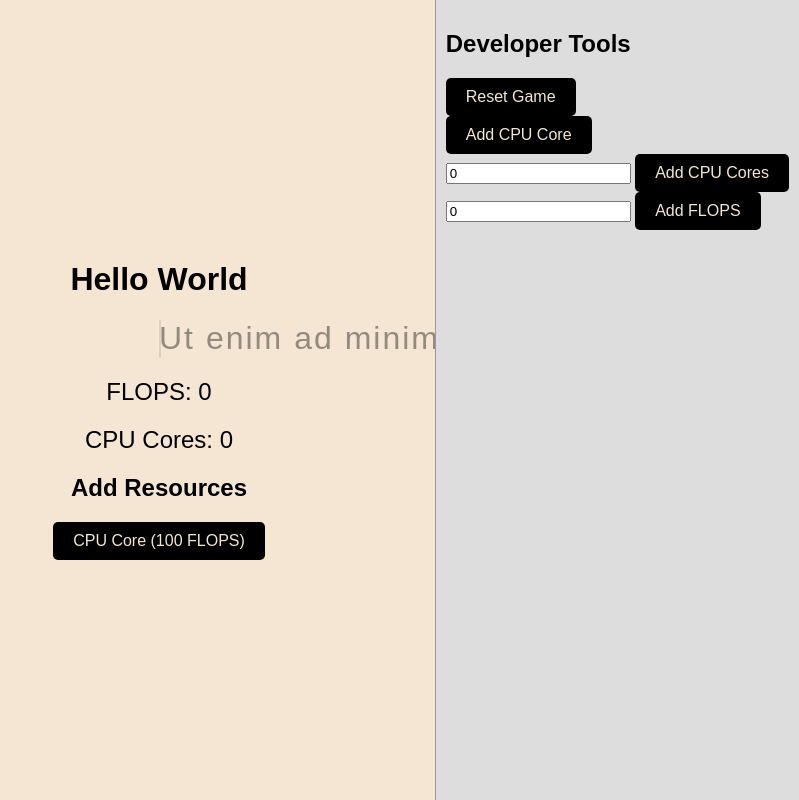
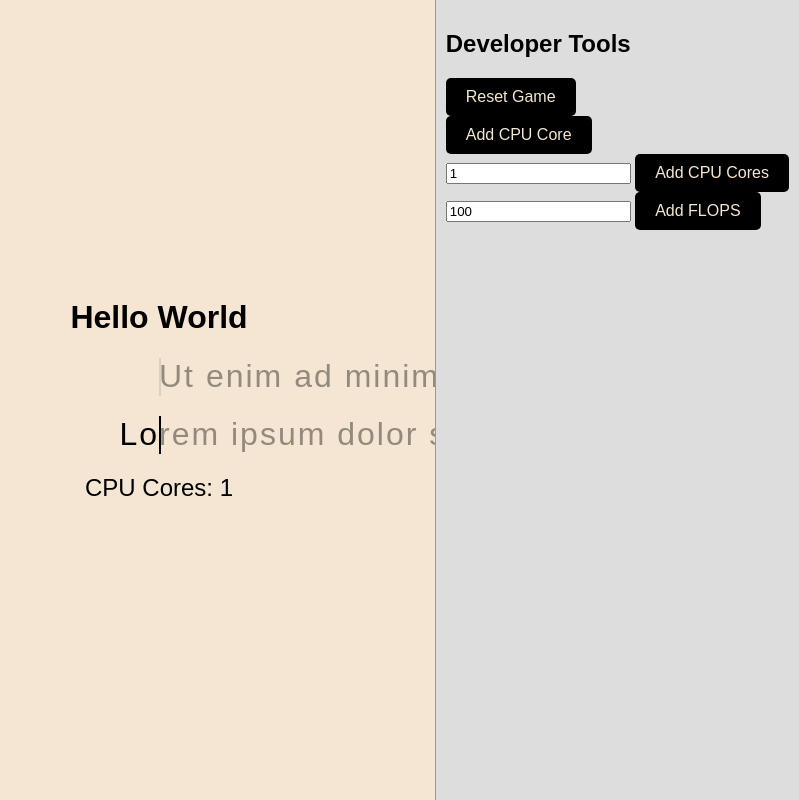
Before and after one commit to ada-game/ada-game.github.io, a plain HTML site: page index.html in a window 1280 px wide. Both pictures are taken after a click on the button "Add CPU Cores". Shown: the whole page, without its empty margins (481-1280 px from the left). Drawn offline with Linux system fonts and the light colour scheme.

Commit message:
Add fade tweening

```diff
--- a/index.html
+++ b/index.html
@@ -9,21 +9,28 @@
 <body>
     <div id="game-container">
         <h1>Hello World</h1>
-        <div id="player-typing-area" class="typing-area">
+        <div id="player-typing-area" class="typing-area fade-element">
             <div class="typed-text"></div>
             <div class="cursor"></div>
             <div class="untyped-text"></div>
         </div>
-        <div id="cpu-typing-area" class="typing-area">
+        <div id="cpu-typing-area" class="typing-area fade-element">
             <div class="typed-text"></div>
             <div class="cursor"></div>
             <div class="untyped-text"></div>
         </div>
-        <div id="flops">FLOPS: 0</div>
-        <div id="cpu-cores">CPU Cores: 0</div>
-        <div id="shop">
+        <div id="gpu-typing-area" class="typing-area fade-element">
+            <div class="typed-text"></div>
+            <div class="cursor"></div>
+            <div class="untyped-text"></div>
+        </div>
+        <div id="flops" class="fade-element">FLOPS: 0</div>
+        <div id="cpu-cores" class="fade-element">CPU Cores: 0</div>
+        <div id="gpu-cores" class="fade-element">GPU Cores: 0</div>
+        <div id="shop" class="fade-element">
             <h2>Add Resources</h2>
             <button id="buy-cpu-core" class="modern-button">CPU Core (100 FLOPS)</button>
+            <button id="buy-gpu-core" class="modern-button fade-element">GPU Core (1000 FLOPS)</button>
         </div>
     </div>
 
@@ -34,11 +41,11 @@
         </div>
         <div><button id="add-one-cpu" class="modern-button">Add CPU Core</button></div>
         <div id="cpu-core-dev">
-            <input type="number" id="add-cpu-input" min="0" value="0">
+            <input type="number" id="add-cpu-input" min="0" value="1">
             <button id="add-cpu" class="modern-button">Add CPU Cores</button>
         </div>
         <div id="flops-input-dev">
-            <input type="number" id="add-flops-input" min="0" value="0">
+            <input type="number" id="add-flops-input" min="0" value="100">
             <button id="add-flops" class="modern-button">Add FLOPS</button>
         </div>
     </div>
--- a/src/game.js
+++ b/src/game.js
@@ -1,12 +1,11 @@
 
 import { gameState } from './state.js';
 import { cpuUpdateSpeed } from './constants.js';
+import { toggleFade } from './ui.js';
 
 export function initGame() {
-    gameState.updateFlops();
-    gameState.updateCpuCores();
-    gameState.playerTypingEntity.reset();
-    gameState.cpuTypingEntity.reset();
+    toggleFade('player-typing-area');
+    gameState.reset();
 }
 
 export function handleKeypress(event) {
--- a/src/main.js
+++ b/src/main.js
@@ -1,19 +1,8 @@
 import { initGame, handleKeypress, buyCore, cpuAutoType, resetGame, addArbitraryFlops, addArbitraryCPUCores } from './game.js';
-import { devMode, cpuUpdateSpeed } from './constants.js';
+import { cpuUpdateSpeed } from './constants.js';
 import { saveGame, loadGame } from './storage.js';
 
-const resetButton = document.getElementById('reset-button');
-const buyCpuCoreButton = document.getElementById('buy-cpu-core');
-
-// Dev mode elements
-const devSidebar = document.getElementById('dev-sidebar');
-const addOneCPUCoreButton = document.getElementById('add-one-cpu');
-const addCpuCoreButton = document.getElementById('add-cpu');
-const addCpuCoreField = document.getElementById('add-cpu-input');
-const addFlopsButton = document.getElementById('add-flops');
-const addFlopsField = document.getElementById('add-flops-input');
-
-devSidebar.style.display = devMode ? 'block' : 'none';
+import { resetButton, buyCpuCoreButton, addOneCPUCoreButton, addCpuCoreButton, addCpuCoreField, addFlopsButton, addFlopsField } from './ui.js';
 
 // Initial setup
 initGame();
@@ -27,13 +16,12 @@ buyCpuCoreButton.addEventListener('click', buyCore);
 resetButton.addEventListener('click', resetGame);
 addOneCPUCoreButton.addEventListener('click', () => addArbitraryCPUCores(1));
 addCpuCoreButton.addEventListener('click', () => {
-    let amount = parseInt(addCpuCoreField.value);
-    if (isNaN(amount)) {
-        amount = 0;
+        let amount = parseInt(addCpuCoreField.value);
+        if (isNaN(amount)) {
+            amount = 0;
+        }
+        addArbitraryCPUCores(amount);
     }
-    addArbitraryCPUCores(amount);
-}
-
 );
 addFlopsButton.addEventListener('click', () => {
     let amount = parseInt(addFlopsField.value);
--- a/src/state.js
+++ b/src/state.js
@@ -1,17 +1,16 @@
 import { playerOriginalText, cpuOriginalText } from './constants.js';
 import { TypingEntity } from './typing.js';
+import { resetVisibility, updateVisibility } from './ui.js';
 
 class GameState {
     constructor(playerTypingEntity,
                 cpuTypingEntity,
-                cpuTypingArea,
                 flopsDisplay,
                 cpuCoresDisplay,
                 flops=0,
                 cpuCores=0) {
         this.playerTypingEntity = playerTypingEntity;
         this.cpuTypingEntity = cpuTypingEntity;
-        this.cpuTypingArea = cpuTypingArea;
         this.flopsDisplay = flopsDisplay;
         this.cpuCoresDisplay = cpuCoresDisplay;
         this.flops = flops;
@@ -21,16 +20,13 @@ class GameState {
     updateFlops(amount=0) {
         this.flops += amount;
         this.flopsDisplay.textContent = `FLOPS: ${Math.floor(this.flops)}`;
+        updateVisibility(this);
     }
 
     updateCpuCores(amount=0) {
         this.cpuCores += amount;
         this.cpuCoresDisplay.textContent = `CPU Cores: ${this.cpuCores}`;
-        if (this.cpuCores > 0) {
-            this.cpuTypingArea.style.display = 'block';
-        } else {
-            this.cpuTypingArea.style.display = 'none';
-        }
+        updateVisibility(this);
     }
 
     buyCore(debug=false) {
@@ -50,6 +46,7 @@ class GameState {
         this.updateCpuCores();
         this.playerTypingEntity.reset();
         this.cpuTypingEntity.reset();
+        resetVisibility();
     }
 }
 
@@ -64,12 +61,9 @@ let cpuTypingEntity = new TypingEntity(cpuOriginalText, cpuTypedText, cpuUntyped
 let flopsDisplay = document.getElementById('flops');
 let cpuCoresDisplay = document.getElementById('cpu-cores');
 
-const cpuTypingArea = document.getElementById('cpu-typing-area');
-
 export let gameState = new GameState(
     playerTypingEntity,
     cpuTypingEntity,
-    cpuTypingArea,
     flopsDisplay,
     cpuCoresDisplay
 );
--- /dev/null
+++ b/src/ui.js
@@ -0,0 +1,65 @@
+import { devMode } from "./constants.js";
+
+export const resetButton = document.getElementById('reset-button');
+export const buyCpuCoreButton = document.getElementById('buy-cpu-core');
+const shopArea = document.getElementById('shop');
+const cpuTypingArea = document.getElementById('cpu-typing-area');
+const flopsDisplay = document.getElementById('flops');
+const cpuCoresDisplay = document.getElementById('cpu-cores');
+
+// Dev mode elements
+const devSidebar = document.getElementById('dev-sidebar');
+export const addOneCPUCoreButton = document.getElementById('add-one-cpu');
+export const addCpuCoreButton = document.getElementById('add-cpu');
+export const addCpuCoreField = document.getElementById('add-cpu-input');
+export const addFlopsButton = document.getElementById('add-flops');
+export const addFlopsField = document.getElementById('add-flops-input');
+
+devSidebar.style.display = devMode ? 'block' : 'none';
+
+export function resetVisibility() {
+    toggleFade('flops', false);
+    toggleFade('cpu-cores', false);
+    toggleFade('shop', false);
+    toggleFade('cpu-typing-area', false);
+    toggleFade('buy-cpu-core', false);
+}
+
+export function updateVisibility(gameState) {
+    if (gameState.flops >= 50) {
+        toggleFade('flops');
+    }
+    if (gameState.cpuCores >= 1) {
+        toggleFade('cpu-cores');
+    }
+    if (gameState.flops >= 100) {
+        toggleFade('shop');
+        toggleFade('buy-cpu-core', true, 'inline');
+    }
+    if (gameState.cpuCores > 0) {
+        toggleFade('cpu-typing-area');
+    }
+}
+
+export function toggleFade(elementId, forceState=true, display='block') {
+    const element = document.getElementById(elementId);
+    const isCurrentlyActive = element.classList.contains('active');
+
+    // Determine if we need to show or hide based on forceState
+    const shouldShow = (forceState === undefined) ? !isCurrentlyActive : forceState;
+
+    if (shouldShow) {
+        // Show the element
+        element.style.display = display;
+        element.offsetHeight; // Trigger reflow
+        element.classList.add('active');
+    } else {
+        // Hide the element
+        element.classList.remove('active');
+        setTimeout(() => {
+            if (!element.classList.contains('active')) {
+                element.style.display = 'none';
+            }
+        }, 500); // Match this to your transition duration
+    }
+}
--- a/styles.css
+++ b/styles.css
@@ -67,10 +67,12 @@ body {
     50% { opacity: 0; }
 }
 #flops, #cpu-cores {
+    display: none;
     font-size: 1.5em;
     margin: 20px 0;
 }
 #shop {
+    display: none;
     margin-top: 20px;
 }
 #dev-sidebar {
@@ -86,3 +88,23 @@ body {
 #cpu-typing-area {
     display: none;
 }
+#gpu-typing-area {
+    display: none;
+}
+.fade-element {
+    display: none;
+    opacity: 0;
+    max-height: 0;
+    overflow: hidden;
+    transition: opacity 1s ease-in-out,
+                max-height 1s ease-in-out;
+                /* padding 0.5s ease-in-out; */
+    /* background-color: #f0f0f0; */
+    border-radius: 5px;
+    margin-bottom: 10px;
+}
+.fade-element.active {
+    opacity: 1;
+    max-height: 300px; /* Adjust based on your content */
+    /* padding: 20px; */
+}
```
